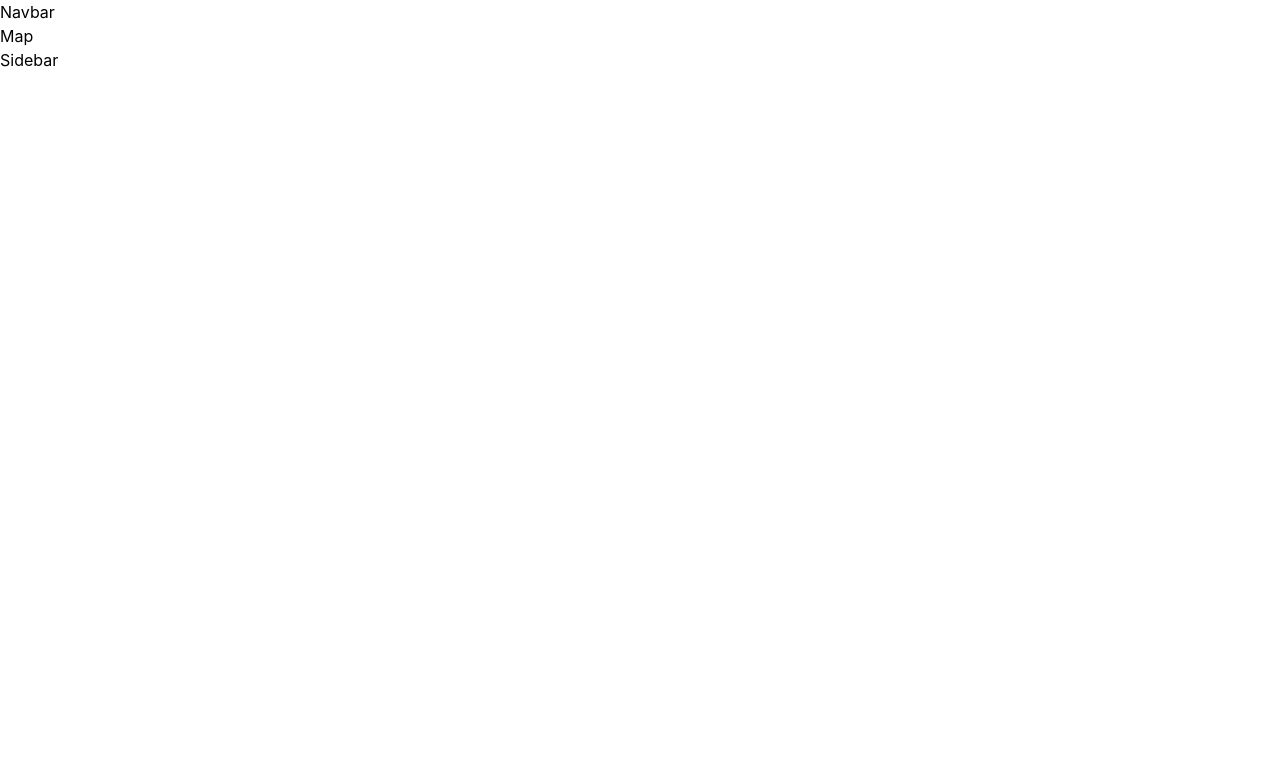
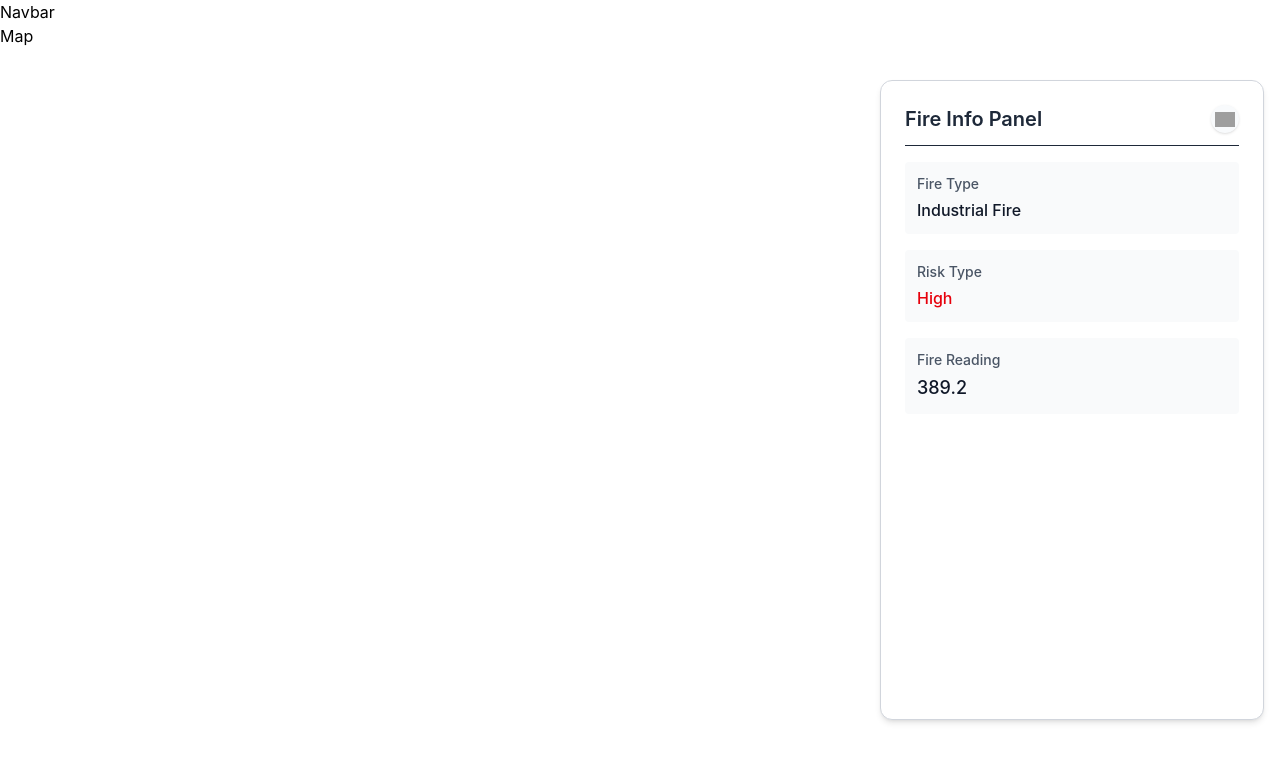
Before and after one commit to robycode06-cmd/SIH, a React app in the folder frontend/: page / in a window 1280 px wide. Shown: the top 762 px of the page. Built offline with nearby package versions, Linux system fonts and the light colour scheme; grey boxes are pictures that could not be loaded; the HTML template or start-up script is replaced by a standard one.

Commit message:
sidbar created

```diff
--- a/frontend/src/components/Sidebar.jsx
+++ b/frontend/src/components/Sidebar.jsx
@@ -2,7 +2,41 @@ import React from 'react'
 
 const Sidebar = () => {
   return (
-    <div>Sidebar</div>
+    <div>
+      <div className='fixed top-20 right-4 w-3/10 h-8/10 bg-white border border-gray-300 rounded-xl p-6 shadow-md'>
+
+        <h1 className='text-xl font-semibold text-gray-800 mb-4 border-b pb-3 flex justify-between'>Fire Info Panel
+          <div className='w-7 shadow flex justify-center items-center bg-slate-50 rounded-full'>
+            <img
+            className='w-5'
+            src="https://www.svgrepo.com/show/486072/system-arrow-right-line.svg"
+            alt=""
+          />
+          </div>
+        </h1>
+
+
+        <div className='space-y-4'>
+
+          <div className='bg-gray-50 p-3 rounded'>
+            <h2 className='text-sm font-medium text-gray-600 mb-1'>Fire Type</h2>
+            <p className='text-gray-900 font-medium'>Industrial Fire</p>
+          </div>
+
+
+          <div className='bg-gray-50 p-3 rounded'>
+            <h2 className='text-sm font-medium text-gray-600 mb-1'>Risk Type</h2>
+            <p className='text-red-600 font-medium'>High</p>
+          </div>
+
+
+          <div className='bg-gray-50 p-3 rounded'>
+            <h2 className='text-sm font-medium text-gray-600 mb-1'>Fire Reading</h2>
+            <p className='text-gray-900 font-medium text-lg'>389.2</p>
+          </div>
+        </div>
+      </div>
+    </div>
   )
 }
 
```
